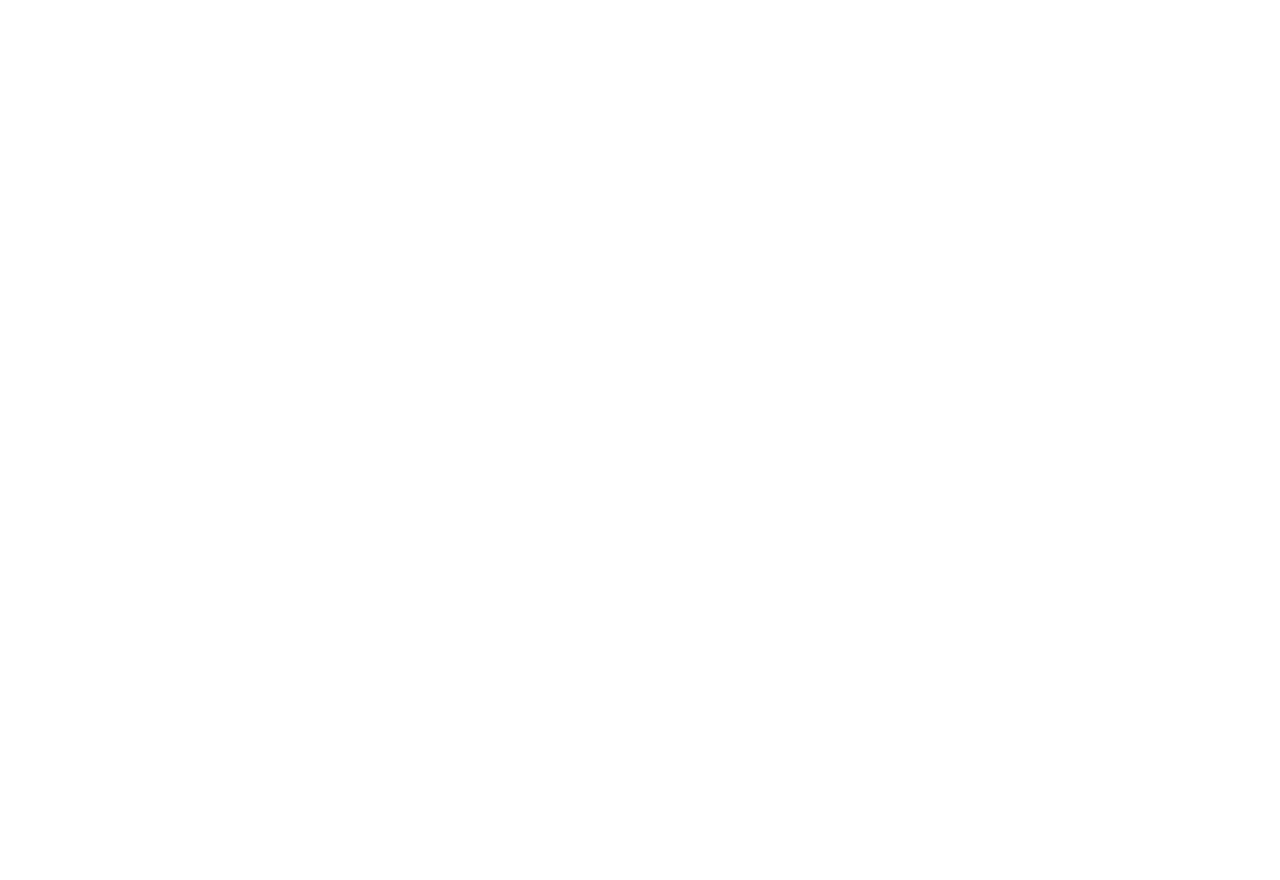
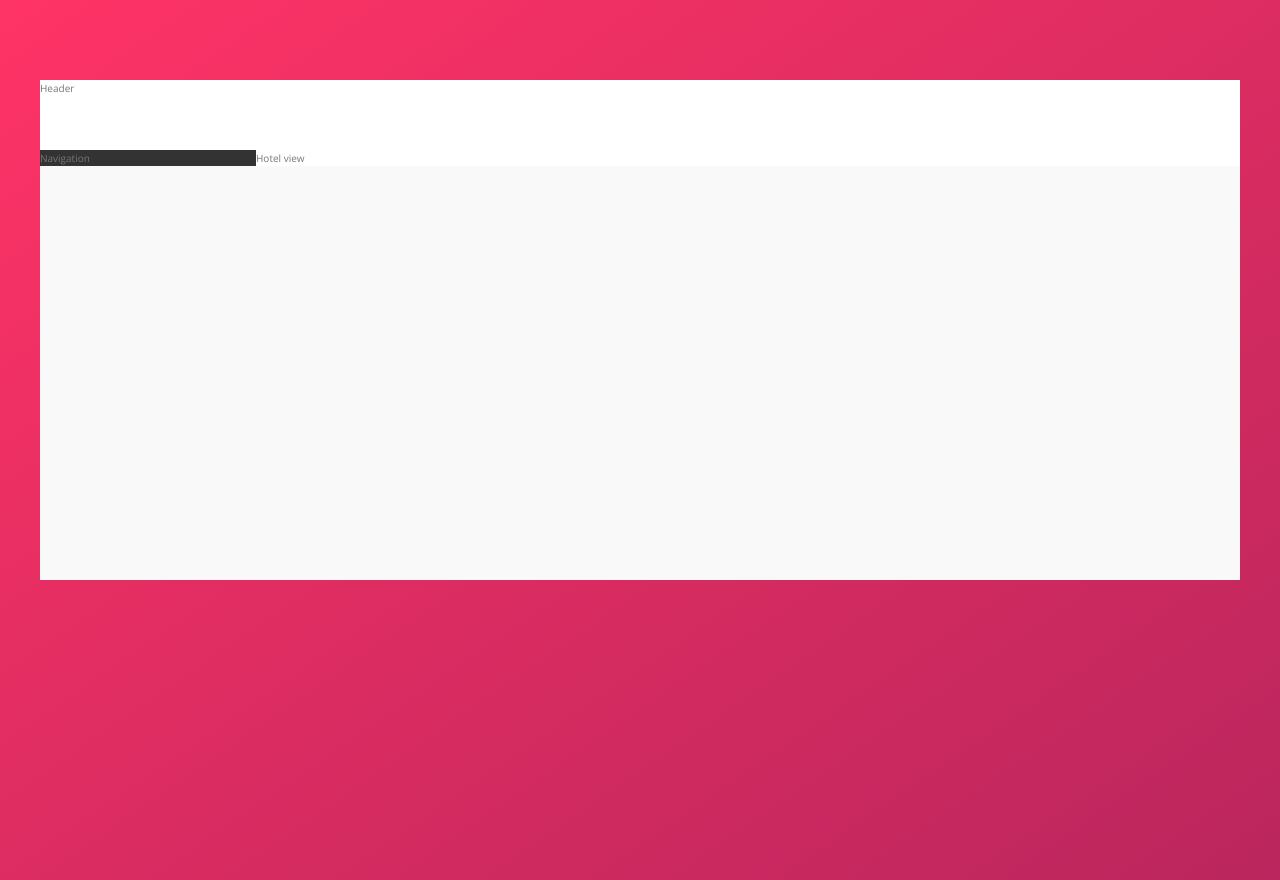
Before and after one commit to bagdenius/Trillo-sass, a website: page index.html in a window 1280 px wide. Before the commit the page ends 800 px from the top, so only its background shows below. Drawn offline with nearby package versions, Linux system fonts and the light colour scheme.

Commit message:
build the overall layout

```diff
--- a/index.html
+++ b/index.html
@@ -1,16 +1,25 @@
 <!DOCTYPE html>
 <html lang="en">
-    <head>
-        <meta charset="UTF-8">
-        <meta name="viewport" content="width=device-width, initial-scale=1.0">
+  <head>
+    <meta charset="UTF-8" />
+    <meta name="viewport" content="width=device-width, initial-scale=1.0" />
 
-        <link href="https://fonts.googleapis.com/css?family=Open+Sans:300,400,600" rel="stylesheet">
-        <link rel="stylesheet" href="css/style.css">
-        <link rel="shortcut icon" type="image/png" href="img/favicon.png">
+    <link
+      href="https://fonts.googleapis.com/css?family=Open+Sans:300,400,600"
+      rel="stylesheet"
+    />
+    <link rel="stylesheet" href="css/main.css" />
+    <link rel="shortcut icon" type="image/png" href="img/favicon.png" />
 
-        <title>trillo &mdash; Your all-in-one booking app</title>
-    </head>
-    <body>
-
-    </body>
+    <title>trillo &mdash; Your all-in-one booking app</title>
+  </head>
+  <body>
+    <div class="container">
+      <header class="header">Header</header>
+      <div class="content">
+        <nav class="sidebar">Navigation</nav>
+        <main class="hotel-view">Hotel view</main>
+      </div>
+    </div>
+  </body>
 </html>
--- a/package.json
+++ b/package.json
@@ -4,8 +4,7 @@
   "main": "index.js",
   "scripts": {
     "compile-sass": "sass sass/main.scss css/main.compiled.css",
-    "concat-css": "concat -o css/main.concat.css css/icon-font.css css/main.compiled.css",
-    "prefix-css": "postcss --use autoprefixer -b 'last 10 versions' css/main.concat.css -o css/main.prefixed.css",
+    "prefix-css": "postcss --use autoprefixer -b 'last 10 versions' css/main.compiled.css -o css/main.prefixed.css",
     "compress-css": "sass css/main.prefixed.css css/main.css --style compressed",
     "build": "npm-run-all compile-sass concat-css prefix-css compress-css"
   },
--- /dev/null
+++ b/sass/_base.scss
@@ -0,0 +1,47 @@
+:root {
+  --color-primary: #eb2f64;
+  --color-primary-light: #ff3366;
+  --color-primary-dark: #ba265d;
+
+  --color-grey-light-1: #faf9f9;
+  --color-grey-light-2: #f4f2f2;
+  --color-grey-light-3: #f0eeee;
+  --color-grey-light-4: #ccc;
+
+  --color-grey-dark-1: #333;
+  --color-grey-dark-2: #777;
+  --color-grey-dark-3: #999;
+
+  --shadow-dark: 0 2rem 6rem rgba(#000, 0.3);
+}
+
+* {
+  margin: 0;
+  padding: 0;
+}
+
+*,
+*::before,
+*::after {
+  box-sizing: inherit;
+}
+
+html {
+  box-sizing: border-box;
+  font-size: 62.5%;
+}
+
+body {
+  min-height: 100dvh;
+  background-image: linear-gradient(
+    to right bottom,
+    var(--color-primary-light),
+    var(--color-primary-dark)
+  );
+  background-size: cover;
+  background-repeat: no-repeat;
+  font-family: 'Open Sans', sans-serif;
+  font-weight: 400;
+  line-height: 1.6;
+  color: var(--color-grey-dark-2);
+}
--- /dev/null
+++ b/sass/_layout.scss
@@ -0,0 +1,27 @@
+.container {
+  max-width: 120rem;
+  margin: 8rem auto;
+  background-color: var(--color-grey-light-1);
+  box-shadow: var(--shadow-dark);
+  min-height: 50rem;
+}
+
+.header {
+  height: 7rem;
+  background-color: #fff;
+  border-bottom: var(--color-grey-light-2);
+}
+
+.content {
+  display: flex;
+}
+
+.sidebar {
+  flex: 0 0 18%;
+  background-color: var(--color-grey-dark-1);
+}
+
+.hotel-view {
+  flex: 1;
+  background-color: #fff;
+}
```
Also changed, not shown: sass/main.scss (+3 -17 lines), css/main.css (added), css/style.css (deleted), img/user.jpg (added), sass/_components.scss (added), 1 other file.
